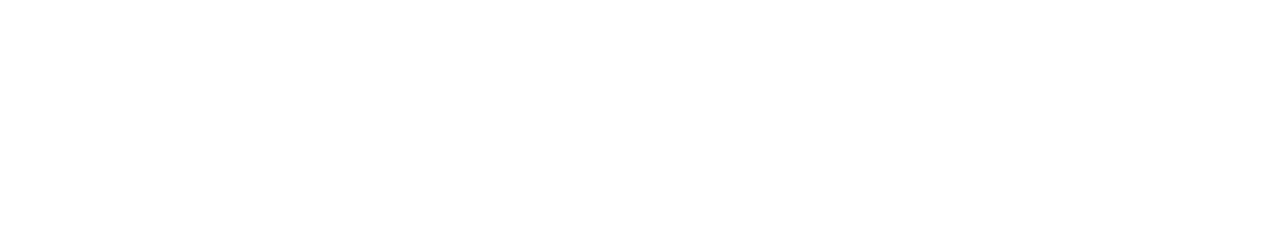
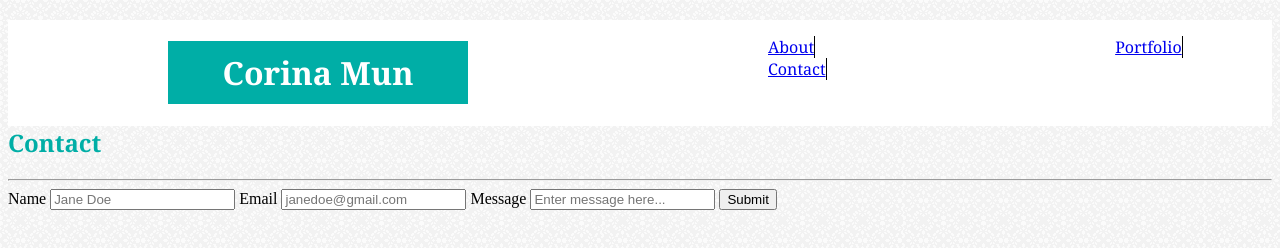
Before and after one commit to corinamun/Basic-Portfolio, a plain HTML site: page contact.html in a window 1280 px wide. Drawn offline with Linux system fonts and the light colour scheme.

Commit message:
Update 2

```diff
--- a/contact.html
+++ b/contact.html
@@ -0,0 +1,42 @@
+<!--Psuedocode starts here, to be updated-->
+<!DOCTYPE html>
+<html lang="en=us">
+
+<head>
+	<meta charset="UTF-8">
+	<title>Basic Portfolio</title>
+	<link rel="stylesheet" type="text/css" href="assets/css/style.css">
+</head>
+
+<body>
+
+<header>
+	<h1>
+	Corina Mun
+	</h1>
+
+		<ul>
+			<li><a href="#">About </a></li>
+			<li><a href="#"> Portfolio </a></li>
+			<li><a href="#"> Contact</a></li>
+		</ul>
+
+	</header>
+
+<div id="ContactContent">
+
+	<h2>Contact</h2>
+
+	<hr>
+
+	<div class="ContactForm">
+		<label>Name</label>
+		<input type="text" placeholder="Jane Doe" name="name" required>
+
+		<label>Email</label>
+		<input type="text" placeholder="janedoe@gmail.com" name="email" required>
+
+		<label>Message</label>
+		<input type="text" placeholder="Enter message here..." name="message" required>
+
+		<button type="button" class="submitbtn">Submit</button>
```
Also changed, not shown: portfolio.html (+2 -19 lines), assets/images/vertical-waves.png (added), 3 other files.
